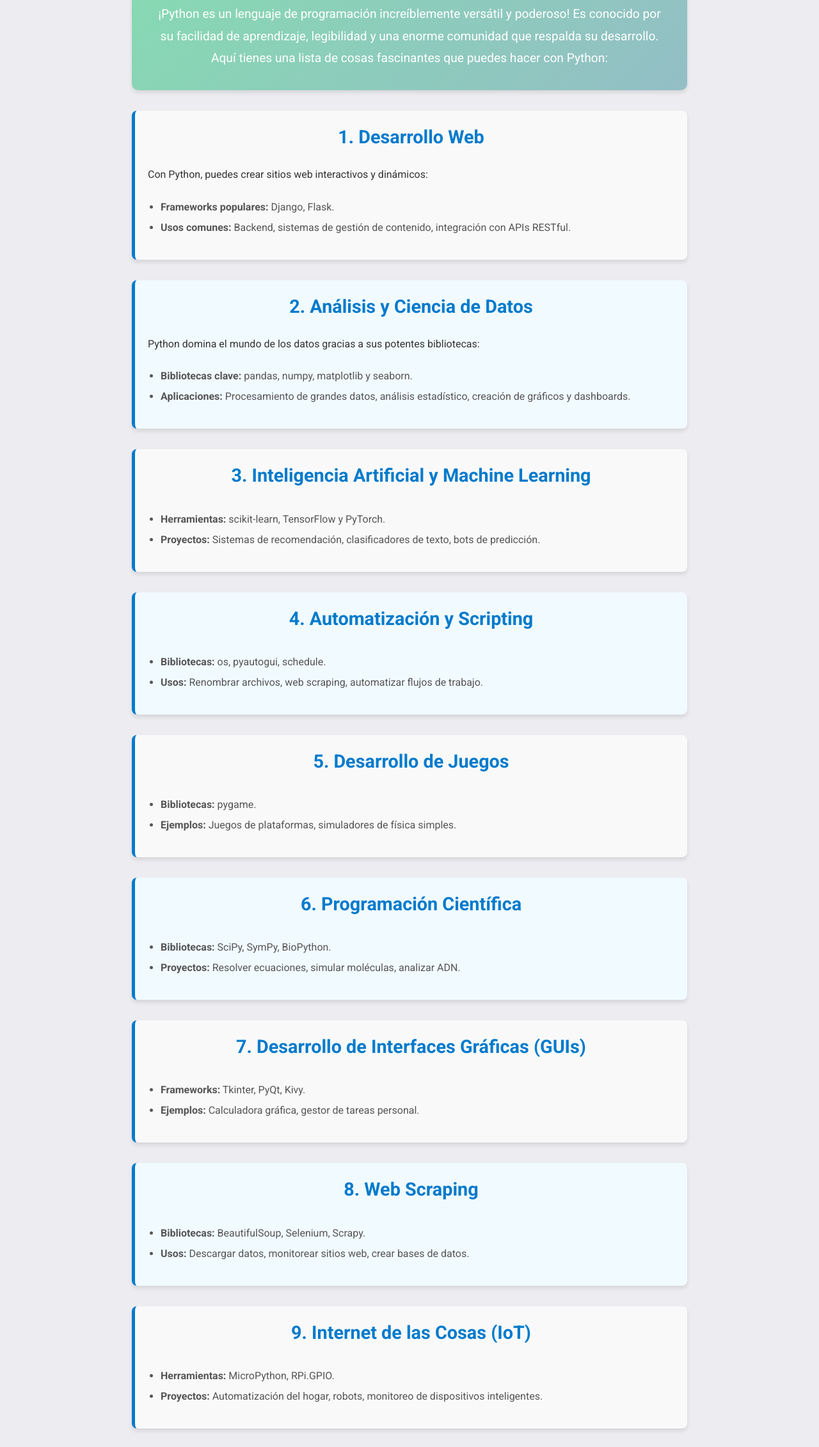
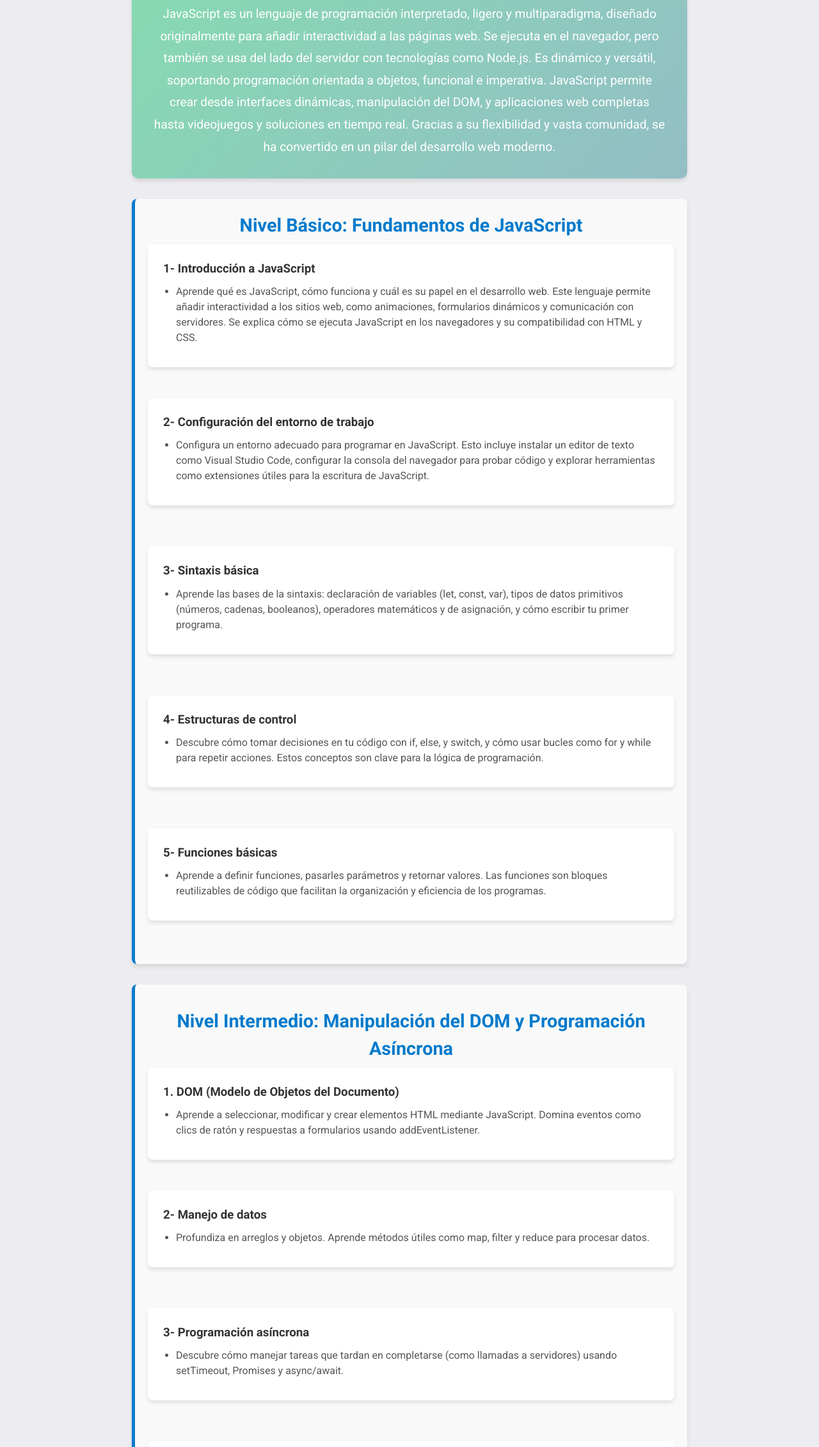
Before and after one commit to bryan2173/Proyecto-Final-Manejo-de-Software-, a plain HTML site: page java_page.html in a window 1280 px wide. Shown: the part 538-2800 px from the top of the page at 64% size. Drawn offline with Linux system fonts and the light colour scheme.

Commit message:
Actualizacion de la informacion del contenido de la web

```diff
--- a/java_page.html
+++ b/java_page.html
@@ -13,111 +13,156 @@
 
     <header>
         <h1>Tutoriales de Programación</h1>
-        <p>Domina Python, C#, HTML, CSS y mucho más</p>
+        <p>Domina JavaScript</p>
     </header>
 
     <!-- Sección de la navegación -->
     <nav>
 
         <a href="index.html">Inicio</a>
-        <a href="#desarrollo-web">Desarrollo Web</a>
-        <a href="#ciencia-datos">Ciencia de Datos</a>
-        <a href="#inteligencia-artificial">Inteligencia Artificial</a>
-        <a href="#automatizacion">Automatización</a>
-        <a href="#desarrollo-juegos">Desarrollo de Juegos</a>
+        <a href="#basico">Nivel Basico</a>
+        <a href="#intermedio">Nivel Intermedio</a>
+        <a href="#avanzado">Nivel Avanzado</a>
     </nav>
 
     <main>
         <!-- Introducción -->
         <section id="apartado" class="progra">
-            <h3>Cursos de Programación de JavaScript</h3>
-            <p> ¡Python es un lenguaje de programación increíblemente versátil y poderoso! Es conocido
-                 por su facilidad de aprendizaje, legibilidad y una enorme comunidad que respalda su desarrollo.
-                  Aquí tienes una lista de cosas fascinantes que puedes hacer con Python: </p>
+            <h3>Curso de JavaScript</h3>
+            <p> JavaScript es un lenguaje de programación interpretado, ligero y multiparadigma, diseñado originalmente
+                para añadir interactividad a las páginas web. Se ejecuta en el navegador, pero también se usa del lado
+                del servidor con tecnologías como Node.js. Es dinámico y versátil, soportando programación orientada a
+                 objetos, funcional e imperativa. JavaScript permite crear desde interfaces dinámicas, manipulación del
+                  DOM, y aplicaciones web completas hasta videojuegos y soluciones en tiempo real. Gracias a su
+                  flexibilidad y vasta comunidad, se ha convertido en un pilar del desarrollo web moderno.</p>
         </section>
 
-        <!-- Sección 1: Desarrollo Web -->
-        <section id="desarrollo-web" class="tutorial">
-            <h2>1. Desarrollo Web</h2>
-            <p>Con Python, puedes crear sitios web interactivos y dinámicos:</p>
+        <!-- Sección Nivel Basico-->
+        <section id="basico" class="tutorial">
+            <a href="https://developer.mozilla.org/es/docs/Learn/JavaScript/First_steps/What_is_JavaScript" target="_blank" class="section-link" style="display: block; text-decoration: none; color: inherit;">
+            <h2>Nivel Básico: Fundamentos de JavaScript</h2>
+            <section class="ajuste">
+            <h3>1-  Introducción a JavaScript</h3>
             <ul>
-                <li><b>Frameworks populares:</b> Django, Flask.</li>
-                <li><b>Usos comunes:</b> Backend, sistemas de gestión de contenido, integración con APIs RESTful.</li>
+                <li>Aprende qué es JavaScript, cómo funciona y cuál es su papel en el desarrollo web.
+                    Este lenguaje permite añadir interactividad a los sitios web, como animaciones, formularios
+                    dinámicos y comunicación con servidores. Se explica cómo se ejecuta JavaScript en los navegadores
+                    y su compatibilidad con HTML y CSS.</li>
+            </section>
+            </ul>
+            <section class="ajuste">
+            <a href="https://www.aprendejavascript.dev/" target="_blank" class="section-link" style="display: block; text-decoration: none; color: inherit;">
+            <h3>2- Configuración del entorno de trabajo</h3>
+            <ul>
+            <li>Configura un entorno adecuado para programar en JavaScript. Esto incluye instalar un editor de
+                texto como Visual Studio Code, configurar la consola del navegador para probar código y explorar
+                herramientas como extensiones útiles para la escritura de JavaScript.</li>
+            </ul>
+            </section>
+        <section class="ajuste">
+            <a href="https://developer.mozilla.org/es/docs/Learn/JavaScript/First_steps/Variables" target="_blank" class="section-link" style="display: block; text-decoration: none; color: inherit;">
+            <h3>3- Sintaxis básica</h3>
+            <ul>
+            <li>Aprende las bases de la sintaxis: declaración de variables (let, const, var), tipos de datos
+                 primitivos (números, cadenas, booleanos), operadores matemáticos y de asignación, y cómo escribir
+                  tu primer programa.</li>
             </ul>
         </section>
-
-        <!-- Sección 2: Ciencia de Datos -->
-        <section id="ciencia-datos" class="tutorial">
-            <h2>2. Análisis y Ciencia de Datos</h2>
-            <p>Python domina el mundo de los datos gracias a sus potentes bibliotecas:</p>
+        <section class="ajuste">
+            <a href="https://developer.mozilla.org/es/docs/Learn/JavaScript/Building_blocks/Looping_code" target="_blank" class="section-link" style="display: block; text-decoration: none; color: inherit;">
+            <h3>4- Estructuras de control</h3>
             <ul>
-                <li><b>Bibliotecas clave:</b> pandas, numpy, matplotlib y seaborn.</li>
-                <li><b>Aplicaciones:</b> Procesamiento de grandes datos, análisis estadístico, creación de gráficos y dashboards.</li>
+            <li>Descubre cómo tomar decisiones en tu código con if, else, y switch, y cómo usar bucles
+                como for y while para repetir acciones. Estos conceptos son clave para la lógica de programación.</li>
             </ul>
         </section>
-
-        <!-- Sección 3: Inteligencia Artificial -->
-        <section id="inteligencia-artificial" class="tutorial">
-            <h2>3. Inteligencia Artificial y Machine Learning</h2>
+        <section class="ajuste">
+            <a href="https://developer.mozilla.org/es/docs/Learn/JavaScript/Building_blocks/Functions" target="_blank" class="section-link" style="display: block; text-decoration: none; color: inherit;">
+            <h3>5- Funciones básicas</h3>
             <ul>
-                <li><b>Herramientas:</b> scikit-learn, TensorFlow y PyTorch.</li>
-                <li><b>Proyectos:</b> Sistemas de recomendación, clasificadores de texto, bots de predicción.</li>
+            <li>Aprende a definir funciones, pasarles parámetros y retornar valores. Las funciones son
+                bloques reutilizables de código que facilitan la organización y eficiencia de los programas.</li>
             </ul>
         </section>
+        </section>
 
-        <!-- Sección 4: Automatización -->
-        <section id="automatizacion" class="tutorial">
-            <h2>4. Automatización y Scripting</h2>
+        <!-- Sección 2: Nivel Intermedio -->
+        <section id="intermedio" class="tutorial">
+            <a href="https://developer.mozilla.org/es/docs/Web/API/Document_Object_Model/Introduction" target="_blank" class="section-link" style="display: block; text-decoration: none; color: inherit;">
+            <h2>Nivel Intermedio: Manipulación del DOM y Programación Asíncrona</h2>
+            <section class="ajuste">
+            <h3>1. DOM (Modelo de Objetos del Documento)</h3>
             <ul>
-                <li><b>Bibliotecas:</b> os, pyautogui, schedule.</li>
-                <li><b>Usos:</b> Renombrar archivos, web scraping, automatizar flujos de trabajo.</li>
+                <li>Aprende a seleccionar, modificar y crear elementos HTML mediante JavaScript. Domina eventos
+                    como clics de ratón y respuestas a formularios usando addEventListener.</li>
             </ul>
         </section>
-
-        <!-- Sección 5: Desarrollo de Juegos -->
-        <section id="desarrollo-juegos" class="tutorial">
-            <h2>5. Desarrollo de Juegos</h2>
+        <section class="ajuste">
+            <a href="https://developer.mozilla.org/es/docs/Web/JavaScript/Reference/Global_Objects/Array" target="_blank" class="section-link" style="display: block; text-decoration: none; color: inherit;">
+            <h3>2-  Manejo de datos</h3>
             <ul>
-                <li><b>Bibliotecas:</b> pygame.</li>
-                <li><b>Ejemplos:</b> Juegos de plataformas, simuladores de física simples.</li>
+            <li>Profundiza en arreglos y objetos. Aprende métodos útiles como map, filter y reduce para procesar datos.</li>
             </ul>
         </section>
-
-        <!-- Más secciones según tu contenido -->
-        <!-- Sección 6: Programación Científica -->
-        <section id="programacion-cientifica" class="tutorial">
-            <h2>6. Programación Científica</h2>
+        <section class="ajuste">
+            <a href="https://developer.mozilla.org/es/docs/Learn/JavaScript/Asynchronous" target="_blank" class="section-link" style="display: block; text-decoration: none; color: inherit;">
+            <h3>3- Programación asíncrona</h3>
             <ul>
-                <li><b>Bibliotecas:</b> SciPy, SymPy, BioPython.</li>
-                <li><b>Proyectos:</b> Resolver ecuaciones, simular moléculas, analizar ADN.</li>
+            <li>Descubre cómo manejar tareas que tardan en completarse (como llamadas a servidores)
+                 usando setTimeout, Promises y async/await.</li>
             </ul>
         </section>
-
-        <!-- Sección 7: GUIs -->
-        <section id="gui" class="tutorial">
-            <h2>7. Desarrollo de Interfaces Gráficas (GUIs)</h2>
+        <section class="ajuste">
+            <a href="https://developer.mozilla.org/es/docs/Learn/JavaScript/Debugging" target="_blank" class="section-link" style="display: block; text-decoration: none; color: inherit;">
+            <h3>4-  Errores y depuración</h3>
             <ul>
-                <li><b>Frameworks:</b> Tkinter, PyQt, Kivy.</li>
-                <li><b>Ejemplos:</b> Calculadora gráfica, gestor de tareas personal.</li>
+            <li>Aprende a manejar errores con try/catch y usa las herramientas del navegador para encontrar y
+                solucionar problemas en tu código. </li>
             </ul>
         </section>
+        </section>
 
-        <!-- Sección 8: Web Scraping -->
-        <section id="web-scraping" class="tutorial">
-            <h2>8. Web Scraping</h2>
+        <!-- Sección 3: Nivel Avanzado-->
+        <section id="avanzado" class="tutorial">
+            <a href="https://developer.mozilla.org/es/docs/Web/JavaScript/Reference/Classes" target="_blank" class="section-link" style="display: block; text-decoration: none; color: inherit;">
+            <h2>Nivel Avanzado: Desarrollo Avanzado con JavaScript</h2>
+            <section class="ajuste">
+            <h3>1. Clases y Programación Orientada a Objetos (POO)</h3>
             <ul>
-                <li><b>Bibliotecas:</b> BeautifulSoup, Selenium, Scrapy.</li>
-                <li><b>Usos:</b> Descargar datos, monitorear sitios web, crear bases de datos.</li>
+                <li>Explora cómo usar clases, herencia y métodos estáticos para estructurar código de manera modular y eficiente.</li>
             </ul>
         </section>
-
-        <!-- Sección 9: IoT -->
-        <section id="iot" class="tutorial">
-            <h2>9. Internet de las Cosas (IoT)</h2>
+        <section class="ajuste">
+            <a href="https://superfastpython.com/multiprocessing-in-python/" target="_blank" class="section-link" style="display: block; text-decoration: none; color: inherit;">
+            <h3>2- Módulos y desarrollo escalable</h3>
             <ul>
-                <li><b>Herramientas:</b> MicroPython, RPi.GPIO.</li>
-                <li><b>Proyectos:</b> Automatización del hogar, robots, monitoreo de dispositivos inteligentes.</li>
+            <li>Aprende a organizar grandes proyectos usando ES6 Modules (import y export) para dividir tu código
+                 en diferentes archivos.</li>
             </ul>
+        </section>
+        <section class="ajuste">
+            <a href="https://developer.mozilla.org/es/docs/Web/API/Fetch_API/Using_Fetch" target="_blank" class="section-link" style="display: block; text-decoration: none; color: inherit;">
+            <h3>3- APIs y Fetch</h3>
+            <ul>
+            <li><b>Conecta tus aplicaciones con servicios externos mediante APIs REST. Aprende a usar fetch
+                para realizar solicitudes HTTP. </b></li>
+            </ul>
+        </section>
+        <section class="ajuste">
+            <a href="https://legacy.reactjs.org/" target="_blank" class="section-link" style="display: block; text-decoration: none; color: inherit;">
+            <h3>4-Frameworks y herramientas avanzadas</h3>
+            <ul>
+            <li>Familiarízate con frameworks populares como React, Angular y Vue.js para construir interfaces de
+                usuario dinámicas y aplicaciones complejas. </li>
+            </ul>
+        </section>
+        <section class="ajuste">
+            <a href="https://developer.mozilla.org/en-US/docs/Learn/JavaScript/Building_blocks/Best_practices" target="_blank" class="section-link" style="display: block; text-decoration: none; color: inherit;">
+            <h3>5- Seguridad y mejores prácticas</h3>
+            <ul>
+            <li>Aprende a proteger tu código y aplicaciones contra vulnerabilidades comunes como inyecciones
+                de código y errores en validaciones de entrada. </li>
+        </section>
         </section>
 
 
```
